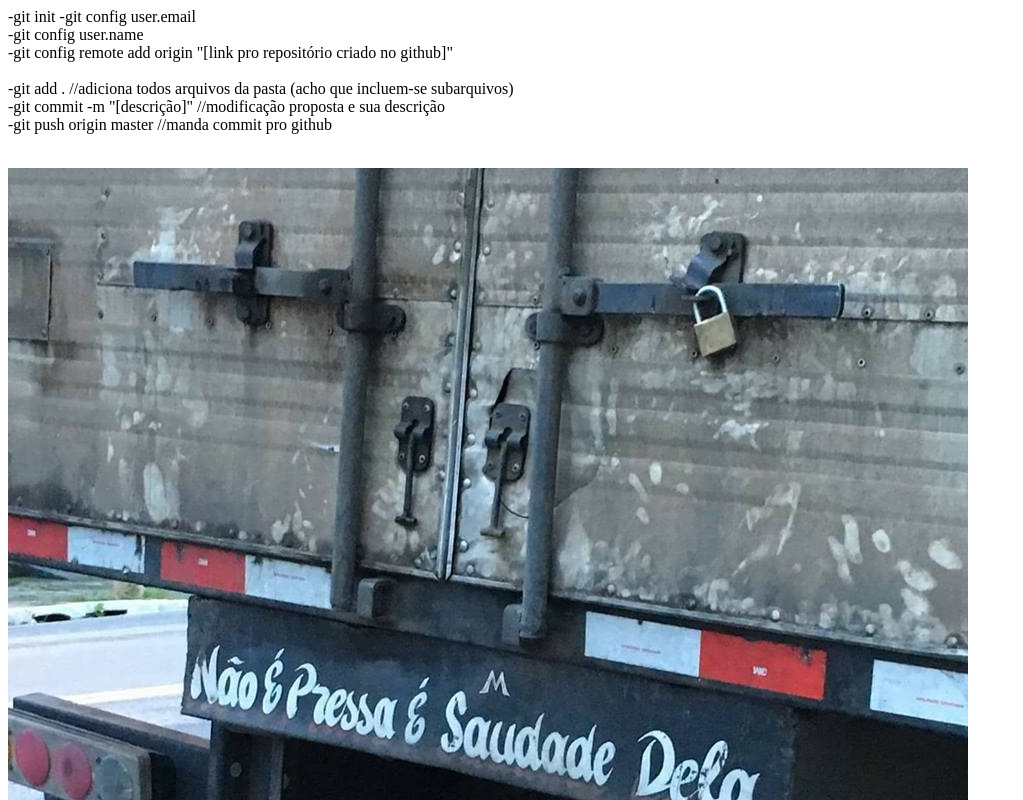
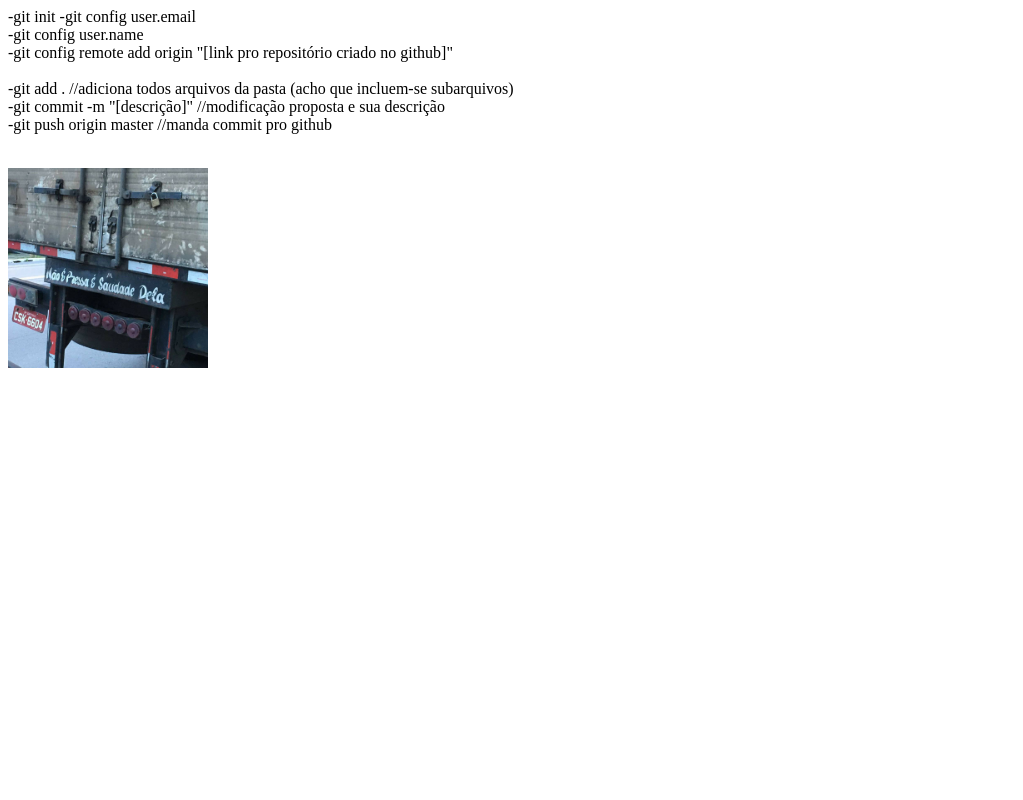
Before and after one commit to zb1214258/workshop_git, a plain HTML site: page index.html in a window 1280 px wide. Shown: the top 800 px of the page, without its empty margins (0-1023 px from the left). Drawn offline with Linux system fonts and the light colour scheme.

Commit message:
aiiii consertado

```diff
--- a/index.html
+++ b/index.html
@@ -11,6 +11,6 @@
 -git add .		//adiciona todos arquivos da pasta (acho que incluem-se subarquivos) </br>
 -git commit -m "[descrição]"	//modificação proposta e sua descrição </br>
 -git push origin master		//manda commit pro github</p> </br>
-<img src="iei.jpg">
+<img src="iei.jpg" width="200px">
 </body>
 </html>
```
